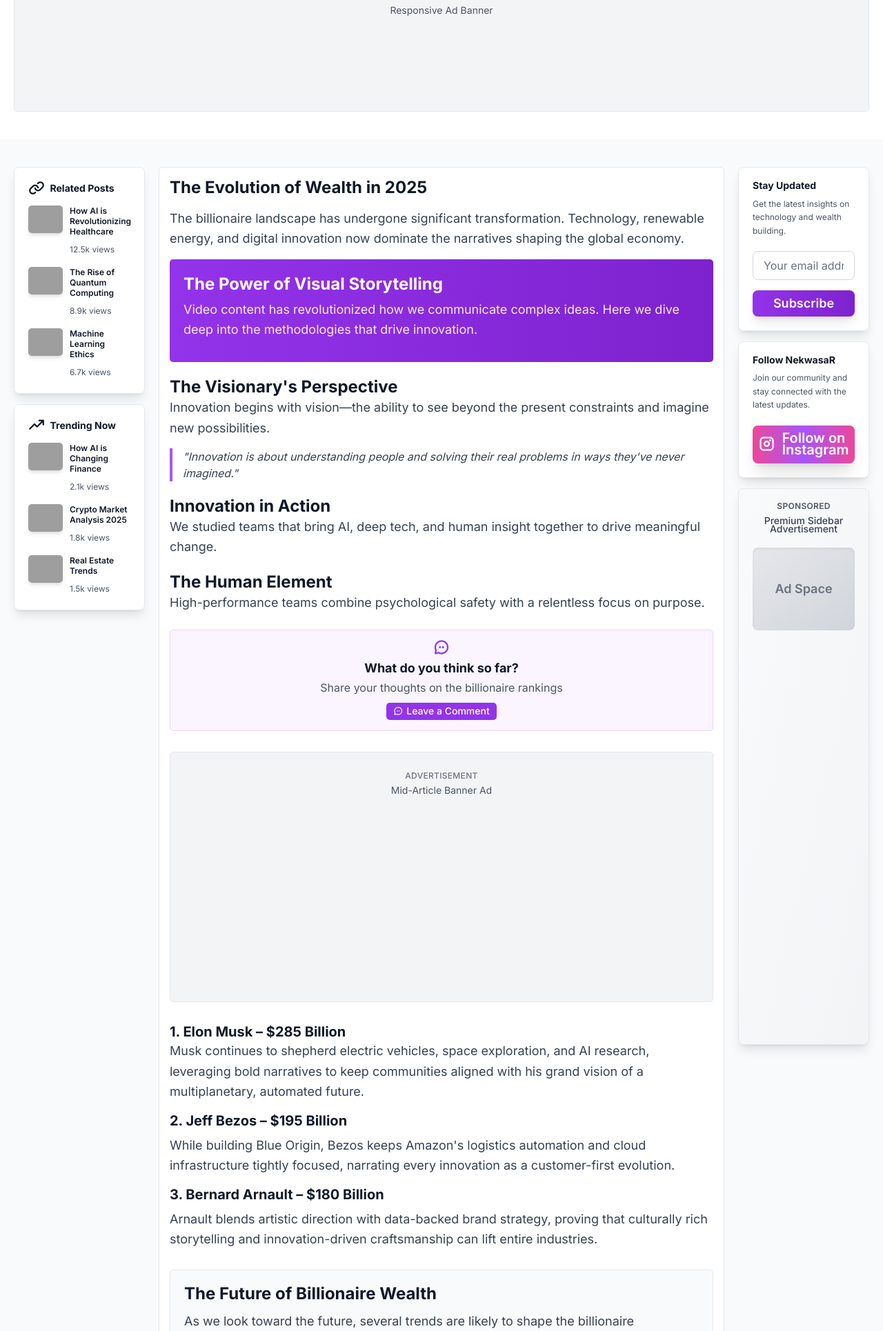
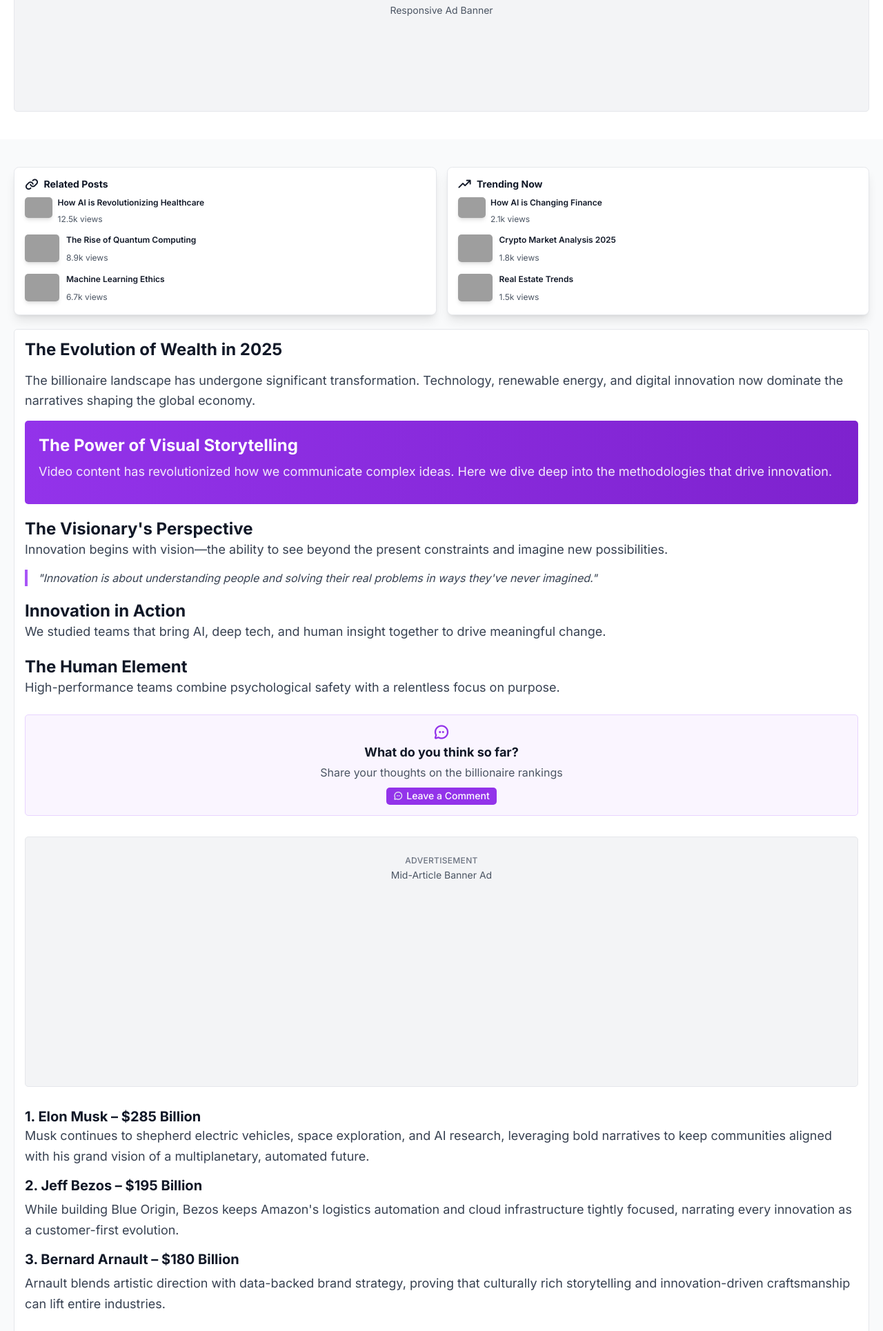
Before and after one commit to jioka0/asabak, a FastAPI app: page /template1/ in a window 1280 px wide. Shown: the part 975-2905 px from the top of the page at 69% size. Run offline with FastAPI, Linux system fonts and the light colour scheme; data that the repository does not hold is empty; some libraries are stand-ins or nearby versions; grey boxes are pictures that could not be loaded.

Commit message:
feat: complete implementation of blog templates with full CSS styling
- Updated CSS with 100% width consistency and flexbox layout
- Updated all template HTML files with new CSS classes
- Fixed layout issues and improved visual consistency
- Added comprehensive blog post functionality with proper styling

```diff
--- a/blog/templates/template1-banner-image.html
+++ b/blog/templates/template1-banner-image.html
@@ -399,25 +399,26 @@ Transforming Our World | NekwasaR Blog{% endif %}{% endblock %}
 
 <!-- Main Content Layout -->
 <section class="py-8 sm:py-12 lg:py-16 bg-gray-50 dark:bg-gray-950">
-    <div class="w-full px-4 sm:px-6 lg:px-8">
-        <div class="grid grid-cols-1 lg:grid-cols-12 gap-6 lg:gap-8">
-            <!-- Left Sidebar -->
-            <aside data-is-template="true" class="lg:col-span-2 order-2 lg:order-1">
-                <div class="sticky top-20 sm:top-24 space-y-6">
+    <div class="max-w-4xl mx-auto px-4 sm:px-6 lg:px-8">
+        <!-- Content wrapper with sidebars stacked vertically -->
+        <div class="space-y-8">
+            <!-- Left Sidebar - Stacked above main content -->
+            <aside data-is-template="true" class="order-2 lg:order-1">
+                <div class="grid grid-cols-1 md:grid-cols-2 gap-6">
                     <!-- Related Posts -->
                     <div
-                        class="bg-white dark:bg-gray-800 rounded-xl border border-gray-200 dark:border-gray-700 p-8 shadow-lg">
-                        <h3 class="text-sm font-bold text-gray-900 dark:text-gray-100 mb-6 flex items-center gap-3">
-                            <i class="ph-bold ph-link text-2xl"></i>
+                        class="bg-white dark:bg-gray-800 rounded-xl border border-gray-200 dark:border-gray-700 p-6 shadow-lg">
+                        <h3 class="text-sm font-bold text-gray-900 dark:text-gray-100 mb-4 flex items-center gap-3">
+                            <i class="ph-bold ph-link text-xl"></i>
                             Related Posts
                         </h3>
-                        <div class="space-y-6">
-                            <a href="/blog/ai-revolutionizing-healthcare" class="flex gap-4 group">
+                        <div class="space-y-4">
+                            <a href="/blog/ai-revolutionizing-healthcare" class="flex gap-3 group">
                                 <img src="https://images.unsplash.com/photo-1559136555-9303baea8ebd?w=80&h=60&fit=crop"
-                                    class="w-20 h-16 rounded-lg object-cover flex-shrink-0 shadow-md" alt="">
+                                    class="w-16 h-12 rounded-lg object-cover flex-shrink-0 shadow-md" alt="">
                                 <div class="flex-1">
                                     <h4
-                                        class="text-xs font-semibold text-gray-900 dark:text-gray-100 mb-2 group-hover:text-purple-600 dark:group-hover:text-purple-400 transition-colors leading-tight">
+                                        class="text-xs font-semibold text-gray-900 dark:text-gray-100 mb-1 group-hover:text-purple-600 dark:group-hover:text-purple-400 transition-colors leading-tight">
                                         How AI is Revolutionizing Healthcare</h4>
                                     <span class="text-xs text-gray-600 dark:text-gray-400">12.5k views</span>
                                 </div>
@@ -447,18 +448,18 @@ Transforming Our World | NekwasaR Blog{% endif %}{% endblock %}
 
                     <!-- Trending Now -->
                     <div
-                        class="bg-white dark:bg-gray-800 rounded-xl border border-gray-200 dark:border-gray-700 p-8 shadow-lg">
-                        <h3 class="text-sm font-bold text-gray-900 dark:text-gray-100 mb-6 flex items-center gap-3">
-                            <i class="ph-bold ph-trend-up text-2xl"></i>
+                        class="bg-white dark:bg-gray-800 rounded-xl border border-gray-200 dark:border-gray-700 p-6 shadow-lg">
+                        <h3 class="text-sm font-bold text-gray-900 dark:text-gray-100 mb-4 flex items-center gap-3">
+                            <i class="ph-bold ph-trend-up text-xl"></i>
                             Trending Now
                         </h3>
-                        <div class="space-y-6">
-                            <a href="/blog/ai-changing-finance" class="flex gap-4 group">
+                        <div class="space-y-4">
+                            <a href="/blog/ai-changing-finance" class="flex gap-3 group">
                                 <img src="https://images.unsplash.com/photo-1559136555-9303baea8ebd?w=80&h=60&fit=crop"
-                                    class="w-20 h-16 rounded-lg object-cover flex-shrink-0 shadow-md" alt="">
+                                    class="w-16 h-12 rounded-lg object-cover flex-shrink-0 shadow-md" alt="">
                                 <div class="flex-1">
                                     <h4
-                                        class="text-xs font-semibold text-gray-900 dark:text-gray-100 mb-2 group-hover:text-purple-600 dark:group-hover:text-purple-400 transition-colors leading-tight">
+                                        class="text-xs font-semibold text-gray-900 dark:text-gray-100 mb-1 group-hover:text-purple-600 dark:group-hover:text-purple-400 transition-colors leading-tight">
                                         How AI is Changing Finance</h4>
                                     <span class="text-xs text-gray-600 dark:text-gray-400">2.1k views</span>
                                 </div>
@@ -489,7 +490,7 @@ Transforming Our World | NekwasaR Blog{% endif %}{% endblock %}
             </aside>
 
             <!-- Main Column -->
-            <main class="lg:col-span-8 order-1 lg:order-2">
+            <main class="order-1 lg:order-2 w-full">
                 {% if not (post_data and post_data.content) %}
                 <article
                     class="bg-white dark:bg-gray-900 rounded-lg border border-gray-200 dark:border-gray-800 overflow-hidden w-full">
@@ -743,14 +744,14 @@ Transforming Our World | NekwasaR Blog{% endif %}{% endblock %}
                 </section>
             </main>
 
-            <!-- Right Sidebar -->
-            <aside data-is-template="true" class="lg:col-span-2 order-3 no-edit">
-                <div class="sticky top-20 space-y-6">
+            <!-- Right Sidebar - Stacked below main content -->
+            <aside data-is-template="true" class="order-3 no-edit">
+                <div class="grid grid-cols-1 md:grid-cols-2 lg:grid-cols-3 gap-6">
                     <!-- Newsletter Signup -->
                     <div
-                        class="bg-white dark:bg-gray-800 rounded-xl border border-gray-200 dark:border-gray-700 p-8 shadow-lg">
-                        <h4 class="text-sm font-bold text-gray-900 dark:text-gray-100 mb-4">Stay Updated</h4>
-                        <p class="text-xs text-gray-600 dark:text-gray-400 mb-8 leading-relaxed">Get the latest insights
+                        class="bg-white dark:bg-gray-800 rounded-xl border border-gray-200 dark:border-gray-700 p-6 shadow-lg">
+                        <h4 class="text-sm font-bold text-gray-900 dark:text-gray-100 mb-3">Stay Updated</h4>
+                        <p class="text-xs text-gray-600 dark:text-gray-400 mb-6 leading-relaxed">Get the latest insights
                             on technology and wealth building.</p>
                         <form id="sidebarNewsletterForm" onsubmit="subscribeNewsletter(event)">
                             <input type="email" id="newsletterEmail" name="email" placeholder="Your email address"
@@ -766,9 +767,9 @@ Transforming Our World | NekwasaR Blog{% endif %}{% endblock %}
 
                     <!-- Follow Button -->
                     <div
-                        class="bg-white dark:bg-gray-800 rounded-xl border border-gray-200 dark:border-gray-700 p-8 shadow-lg">
-                        <h4 class="text-sm font-bold text-gray-900 dark:text-gray-100 mb-4">Follow NekwasaR</h4>
-                        <p class="text-xs text-gray-600 dark:text-gray-400 mb-8 leading-relaxed">Join our community and
+                        class="bg-white dark:bg-gray-800 rounded-xl border border-gray-200 dark:border-gray-700 p-6 shadow-lg">
+                        <h4 class="text-sm font-bold text-gray-900 dark:text-gray-100 mb-3">Follow NekwasaR</h4>
+                        <p class="text-xs text-gray-600 dark:text-gray-400 mb-6 leading-relaxed">Join our community and
                             stay connected with the latest updates.</p>
                         <a href="https://www.instagram.com/nekwasar" target="_blank" rel="noopener noreferrer"
                             class="w-full flex items-center justify-center gap-4 px-8 py-4 bg-gradient-to-r from-pink-500 via-purple-500 to-pink-500 text-white text-xl font-semibold rounded-xl hover:from-pink-600 hover:via-purple-600 hover:to-pink-600 transition-all duration-300 transform hover:scale-105 shadow-xl hover:shadow-2xl">
@@ -779,10 +780,10 @@ Transforming Our World | NekwasaR Blog{% endif %}{% endblock %}
 
                     <!-- Ad Widget -->
                     <div
-                        class="bg-gradient-to-br from-gray-50 to-gray-100 dark:from-gray-900 dark:to-gray-800 border border-gray-200 dark:border-gray-700 rounded-xl p-8 text-center shadow-lg">
+                        class="bg-gradient-to-br from-gray-50 to-gray-100 dark:from-gray-900 dark:to-gray-800 border border-gray-200 dark:border-gray-700 rounded-xl p-6 text-center shadow-lg">
                         <span
-                            class="text-xs font-semibold text-gray-600 dark:text-gray-400 uppercase tracking-wide mb-4 block">Sponsored</span>
-                        <p class="text-sm text-gray-700 dark:text-gray-300 mb-8 font-medium">Premium Sidebar
+                            class="text-xs font-semibold text-gray-600 dark:text-gray-400 uppercase tracking-wide mb-3 block">Sponsored</span>
+                        <p class="text-sm text-gray-700 dark:text-gray-300 mb-6 font-medium">Premium Sidebar
                             Advertisement</p>
                         <div
                             class="mt-6 h-48 bg-gradient-to-br from-gray-200 to-gray-300 dark:from-gray-700 dark:to-gray-800 rounded-xl flex items-center justify-center text-lg text-gray-500 dark:text-gray-400 font-semibold shadow-inner">
@@ -808,7 +809,6 @@ Transforming Our World | NekwasaR Blog{% endif %}{% endblock %}
                 </div>
             </aside>
         </div>
-    </div>
     </div>
 </section>
 
```
